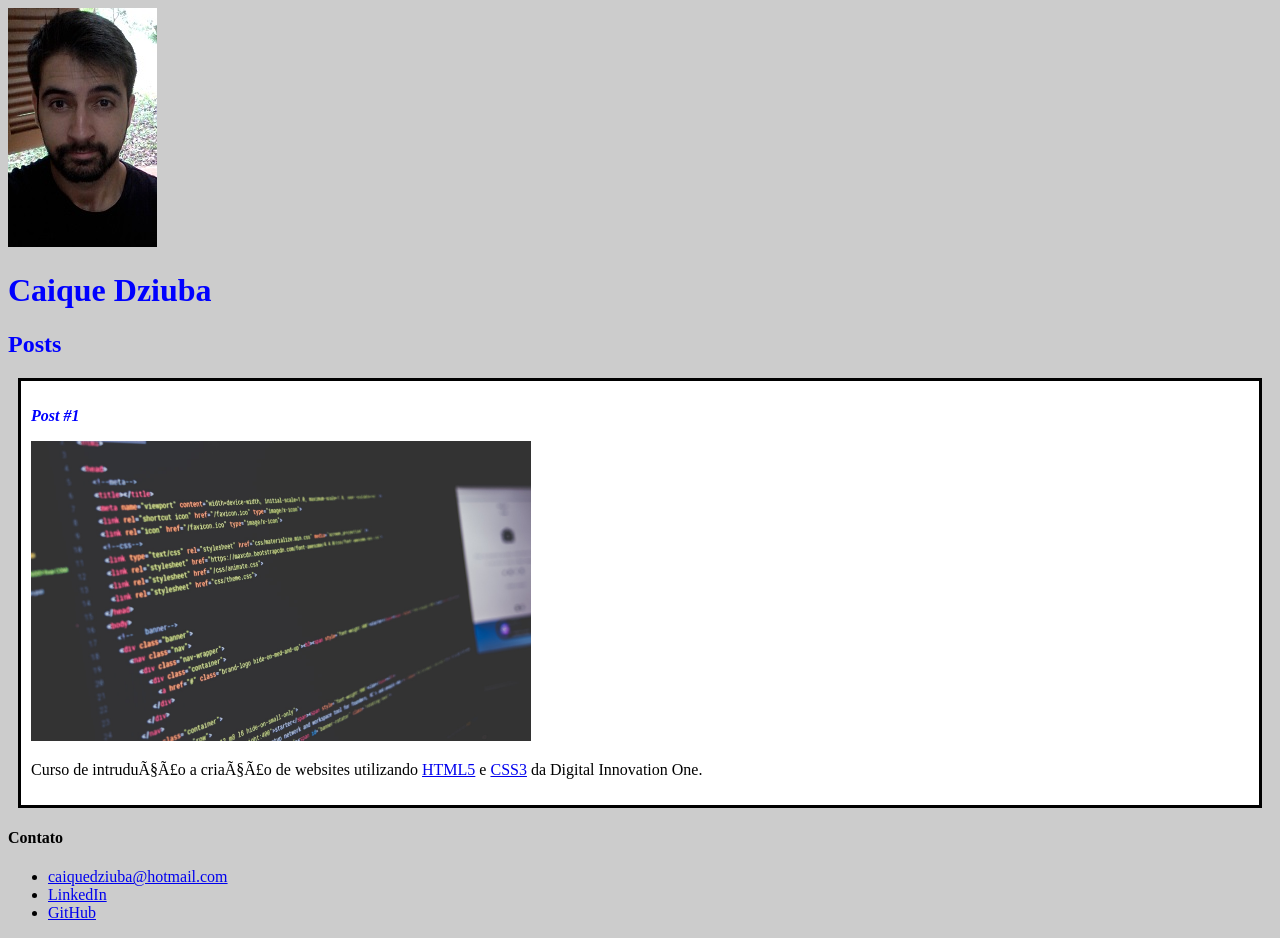
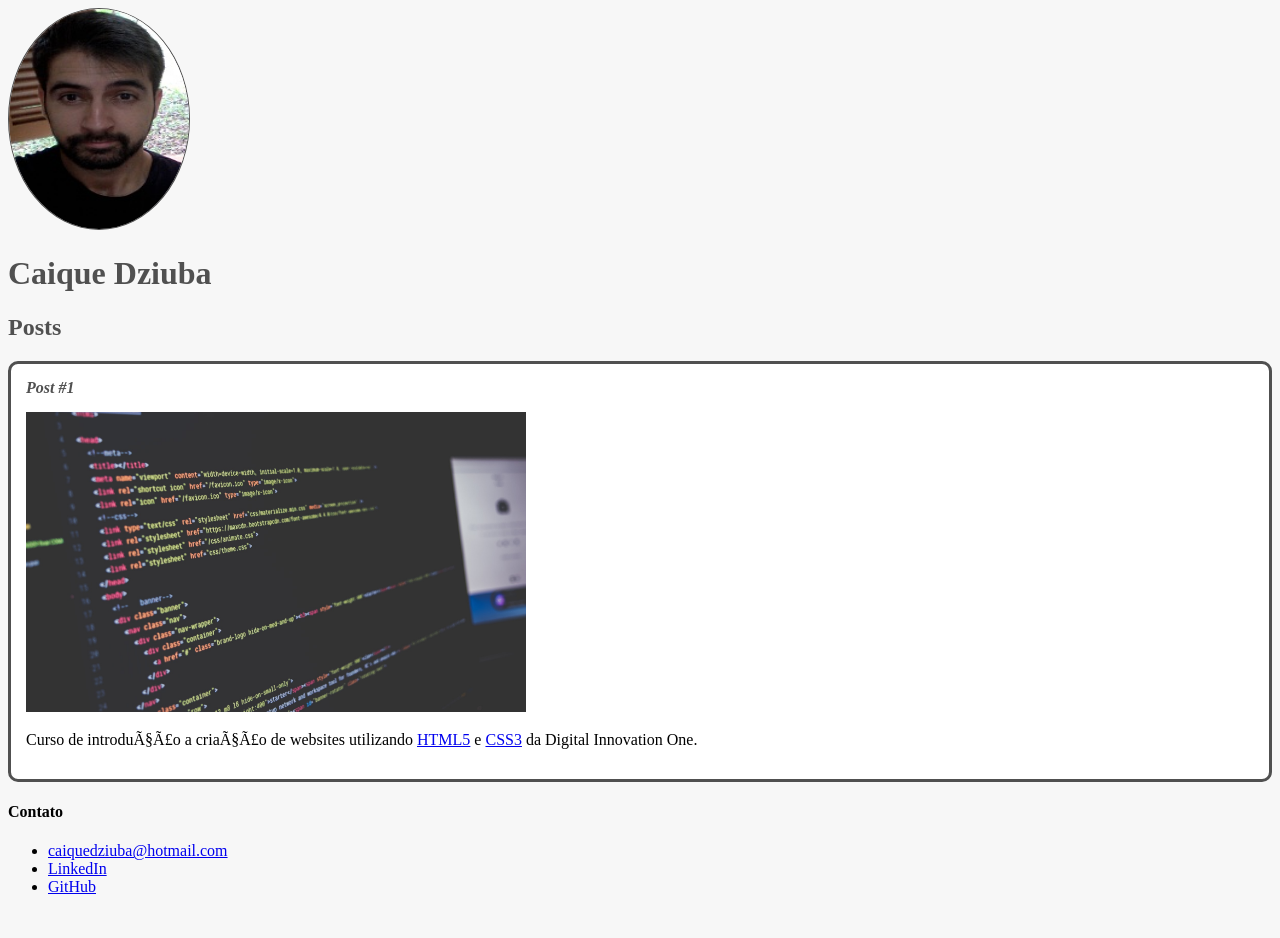
Before and after one commit to dziubacaique/curso-html-css, a plain HTML site: page index.html in a window 1280 px wide. After the commit the page ends 912 px from the top, so only its background shows below. Drawn offline with Linux system fonts and the light colour scheme.

Commit message:
editacoes de bordas e cores com css

```diff
--- a/index.html
+++ b/index.html
@@ -7,7 +7,7 @@
 		</head>
 		<body>
 			<header>
-				<img src="html.jpg" alt="Foto de Caique M. Dziuba">
+				<img src="html.jpg" alt="Foto de Caique M. Dziuba" class="photo">
 				<h1 id="title">Caique Dziuba</h1>
 			</header>
 			<section>
@@ -19,10 +19,11 @@
 						<h3 class="post_title">Post #1</h3>
 						<img src="html2.jpg" alt="Imagem contendo codigo HTML"
 						width="500"
-						height="300">
+						height="300"
+						class="post_img">
 					</header>
-					<p>
-						Curso de intrudução a criação de websites utilizando <a href="https://pt.wikipedia.org/wiki/HTML5" target="_blank">HTML5</a>
+					<p class="post_content">
+						Curso de introdução a criação de websites utilizando <a href="https://pt.wikipedia.org/wiki/HTML5" target="_blank">HTML5</a>
 						e <a href="https://pt.wikipedia.org/wiki/CSS3" target="_blank">CSS3</a> da Digital Innovation One.
 					</p>
 				</article>
--- a/style.css
+++ b/style.css
@@ -1,20 +1,41 @@
 body {
-	background: #ccc;
+	background: #f7f7f7;
+}
+
+.photo {
+	width: 180px;
+	height: 220px;
+	border: 1px solid #505050;
+	border-radius: 50%;
+
 }
 
 
 #title, .subtitle, .post_title {
-	color: blue;
+	color: #505050;
 }
 
 .post_title {
 	font-size: 16px;
 	font-style: italic;
+	margin: 0;
+	margin-bottom: 15px;
 }
 
 .post {
 	background: #fff;
-	padding: 10px;
-	border: 3px solid #000;
-	margin: 10px;
+	padding: 15px;
+	border: 3px solid #505050;
+	margin-bottom: 15px;
+	border-radius: 10px;
 }
+
+.post_content {
+	margin: 0;
+	margin-bottom: 15px;
+
+}
+
+.post_img {
+	margin-bottom: 15px;
+}
```
